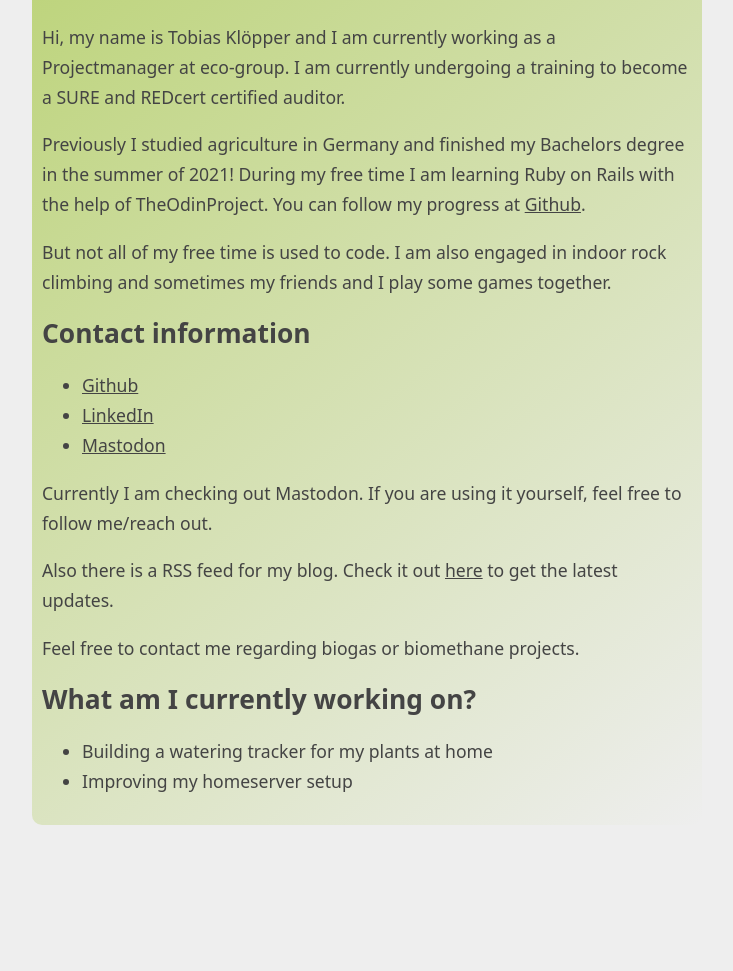
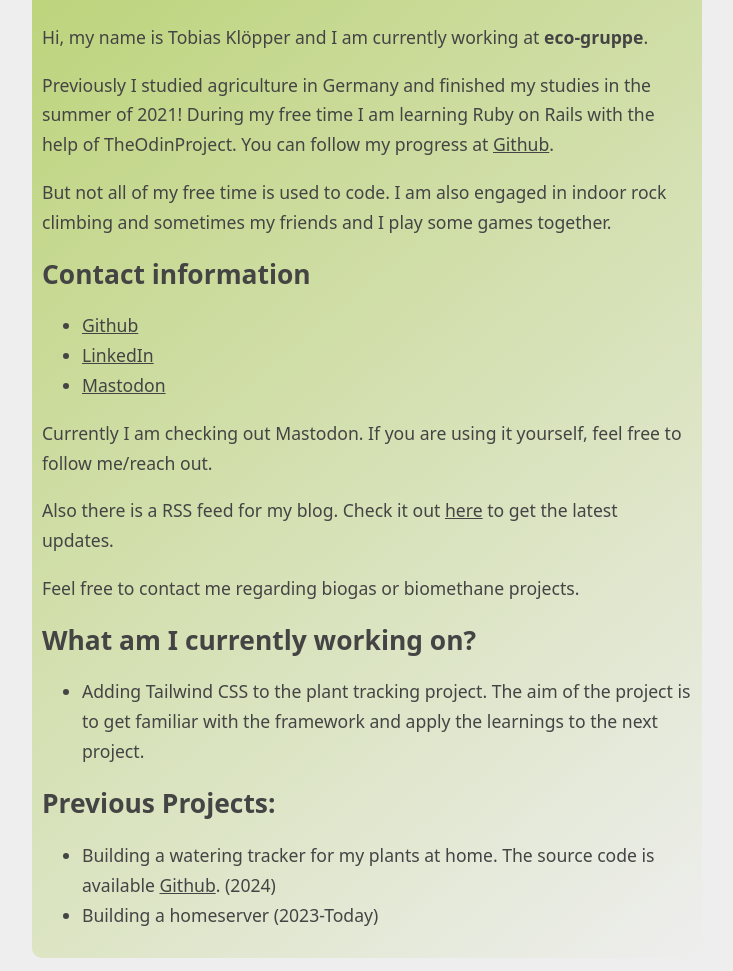
Before and after one commit to Friendscover/my-website, a Jekyll site: the page built from about.md, in a window 1280 px wide and 1400 px high, cut to the strip 429-1400 px from the top of the window. Shown: the whole strip, without its empty margins (273-1006 px from the left). Built offline with Jekyll 4.4.1, drawn with Linux system fonts in a browser that asks for light colours.

Commit message:
updated contact info

```diff
--- a/about.md
+++ b/about.md
@@ -15,9 +15,9 @@ tags: contact
 
 <img src="https://avatars.githubusercontent.com/u/37114020?s=460&u=4d138f07b6d7214db31244226181ba42bc2388e7&v=4" alt="Tobias Klöppers Foto">
 
-Hi, my name is Tobias Klöpper and I am currently working as a Projectmanager at eco-group. I am currently undergoing a training to become a SURE and REDcert certified auditor.
+Hi, my name is Tobias Klöpper and I am currently working at **eco-gruppe**.
 
-Previously I studied agriculture in Germany and finished my Bachelors degree in the summer of 2021! During my free time I am learning Ruby on Rails with the help of TheOdinProject. You can follow my progress at [Github](https://github.com/Friendscover).
+Previously I studied agriculture in Germany and finished my studies in the summer of 2021! During my free time I am learning Ruby on Rails with the help of TheOdinProject. You can follow my progress at [Github](https://github.com/Friendscover).
 
 But not all of my free time is used to code. I am also engaged in indoor rock climbing and sometimes my friends and I play some games together.
 
@@ -33,5 +33,8 @@ Also there is a RSS feed for my blog. Check it out [here](https://tobiaskloepper
 Feel free to contact me regarding biogas or biomethane projects.
 
 ## What am I currently working on?
-- Building a watering tracker for my plants at home
-- Improving my homeserver setup
+- Adding Tailwind CSS to the plant tracking project. The aim of the project is to get familiar with the framework and apply the learnings to the next project.
+
+## Previous Projects:
+- Building a watering tracker for my plants at home. The source code is available [Github](https://github.com/Friendscover/plant-tracker). (2024)
+- Building a homeserver (2023-Today)
```
